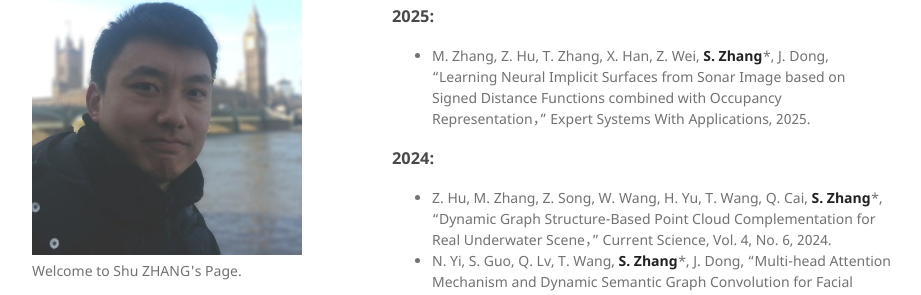
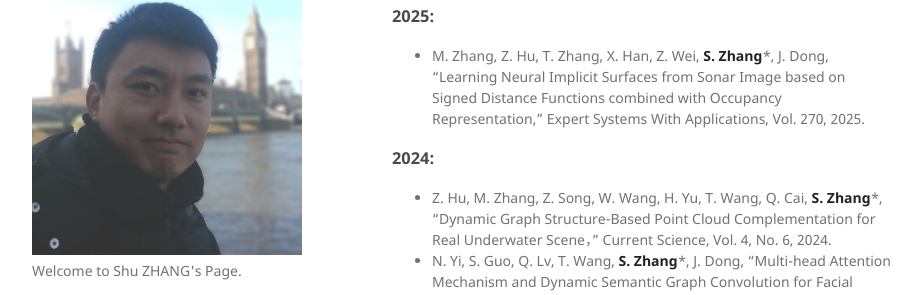
Before and after one commit to jackyspeed/aboutzhangshu, a Jekyll site: the page built from index.md, in a window 1280 px wide and 900 px high, scrolled down 1424 px. Shown: the part 214-509 px from the top of the window, without its empty margins (178-1099 px from the left). Built offline with Jekyll 4.4.1, drawn with Linux system fonts in a browser that asks for light colours; our own code applies the rules of GitHub Pages for plain Markdown files.

Commit message:
Update index.md

```diff
--- a/index.md
+++ b/index.md
@@ -64,7 +64,7 @@ Shu Zhang is currently an Associate Professor and Postgraduate supervisor at Oce
 
 ### 2025:
 
-- M. Zhang, Z. Hu, T. Zhang, X. Han, Z. Wei, **S. Zhang***, J. Dong, “Learning Neural Implicit Surfaces from Sonar Image based on Signed Distance Functions combined with Occupancy Representation，” Expert Systems With Applications, 2025.
+- M. Zhang, Z. Hu, T. Zhang, X. Han, Z. Wei, **S. Zhang***, J. Dong, "Learning Neural Implicit Surfaces from Sonar Image based on Signed Distance Functions combined with Occupancy Representation," Expert Systems With Applications, Vol. 270, 2025.
 
 ### 2024:
 
```
